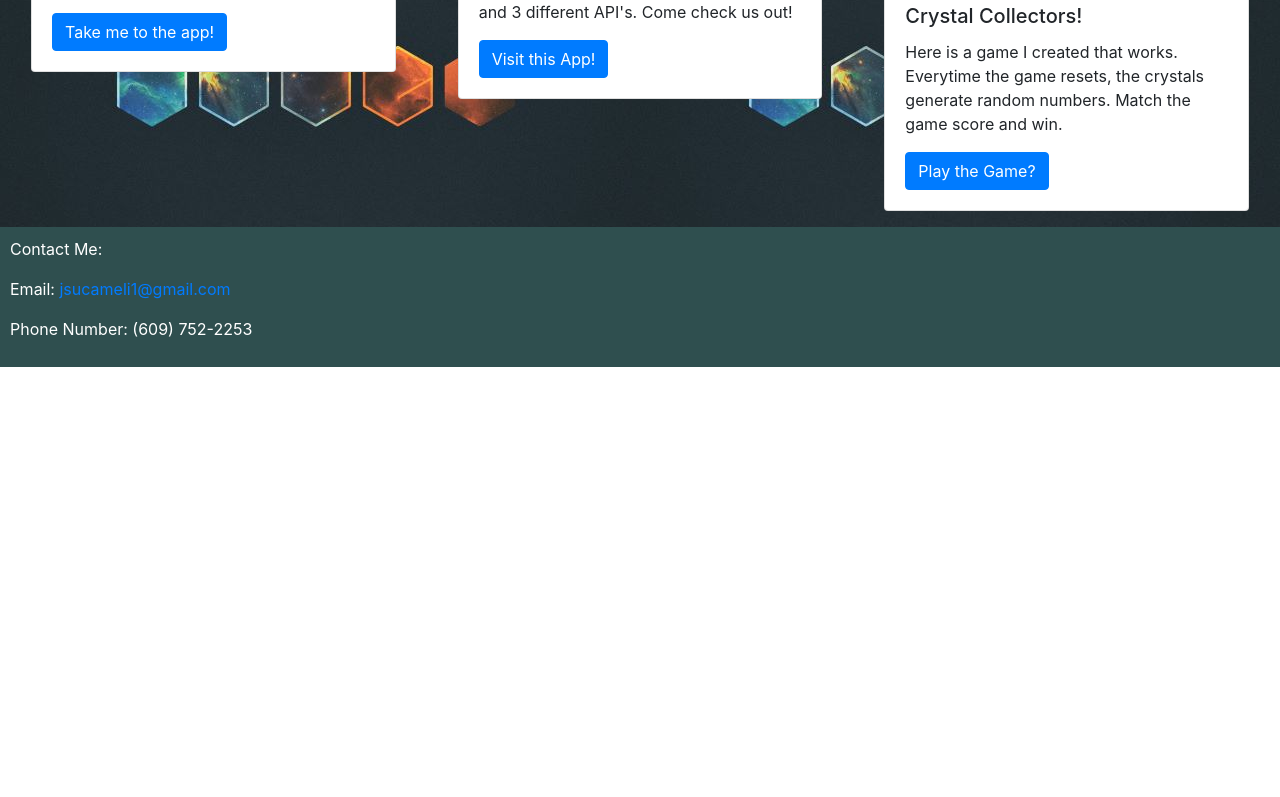
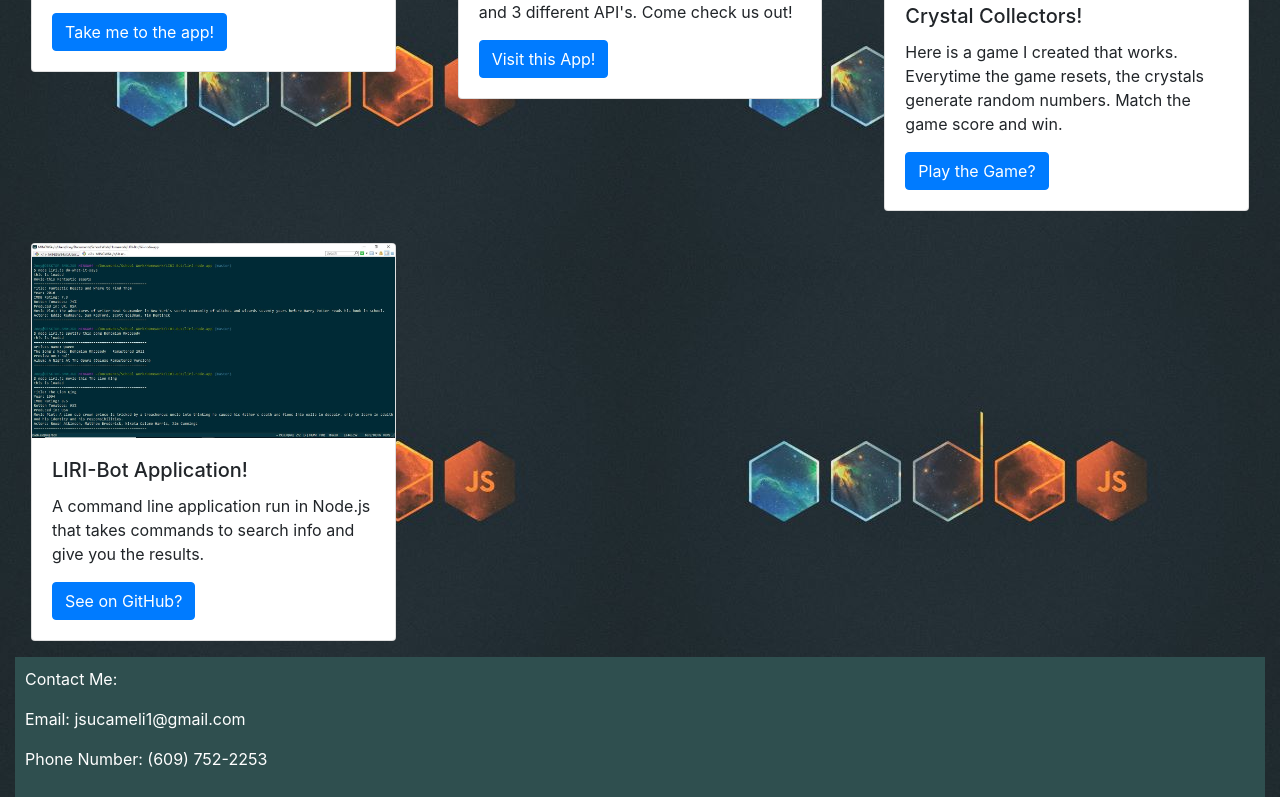
Before and after one commit to JoeySuc89/My-Portfolio, a plain HTML site: page index.html in a window 1280 px wide. Shown: the part 916-1713 px from the top of the page. Before the commit the page ends 1283 px from the top, so only its background shows below. Drawn offline with nearby package versions, Linux system fonts and the light colour scheme.

Commit message:
added a new project to my portfolio and the links now open a new tab when clicked. I also changed the email so it is not a link

```diff
--- a/index.html
+++ b/index.html
@@ -71,7 +71,7 @@
             <div class="card-body">
               <h5 class="card-title">Train Scheduler</h5>
               <p class="card-text">Here we started to get into databases. This assignment here was made utilizing the Googel Firebase and moment.js.</p>
-              <a href="https://joeysuc89.github.io/Train-Scheduler/" class="btn btn-primary">Take me to the app!</a>
+              <a href="https://joeysuc89.github.io/Train-Scheduler/" target="_blank" class="btn btn-primary">Take me to the app!</a>
             </div>
           </div>
         </div>
@@ -81,7 +81,7 @@
             <div class="card-body">
               <h5 class="card-title">Songlyrically</h5>
               <p class="card-text">Songlyrically, the first group project I worked on. Here you can view music videos while reading the lyrics to the songs underneath. Utilizizng Firebase, and 3 different API's. Come check us out!</p>
-              <a href="https://songlyrically.herokuapp.com/" class="btn btn-primary">Visit this App!</a>
+              <a href="https://songlyrically.herokuapp.com/" target="_blank" class="btn btn-primary">Visit this App!</a>
             </div>
           </div>
         </div>
@@ -91,15 +91,24 @@
             <div class="card-body">
               <h5 class="card-title">Crystal Collectors!</h5>
               <p class="card-text">Here is a game I created that works. Everytime the game resets, the crystals generate random numbers. Match the game score and win.</p>
-              <a href="https://joeysuc89.github.io/unit-4-game/" class="btn btn-primary">Play the Game?</a>
+              <a href="https://joeysuc89.github.io/unit-4-game/" target="_blank" class="btn btn-primary">Play the Game?</a>
             </div>
+          </div>
+        </div>
+        <div class= "col-12 col-sm-4">
+          <div class="card m-3">
+            <img class="card-img-top" src="./assets/images/LIRI-Bot.JPG" alt="LIRI-Bot">
+            <div class="card-body">
+              <h5 class="card-title">LIRI-Bot Application!</h5>
+              <p class="card-text">A command line application run in Node.js that takes commands to search info and give you the results.</p>
+              <a href="https://github.com/JoeySuc89/liri-node-app.git" target="_blank" class="btn btn-primary">See on GitHub?</a>
           </div>
         </div>
       </div>
     </div>
     <footer class="footer">
         <p>Contact Me:</p>
-        <p>Email:  <a href="jsucameli1@gmail.com">jsucameli1@gmail.com</a></p>
+        <p>Email: jsucameli1@gmail.com </p>
         <p>Phone Number: (609) 752-2253</p>
     </footer>
   <script src="https://code.jquery.com/jquery-3.3.1.slim.min.js"></script>
```
Also changed, not shown: assets/images/LIRI-Bot.JPG (added).
